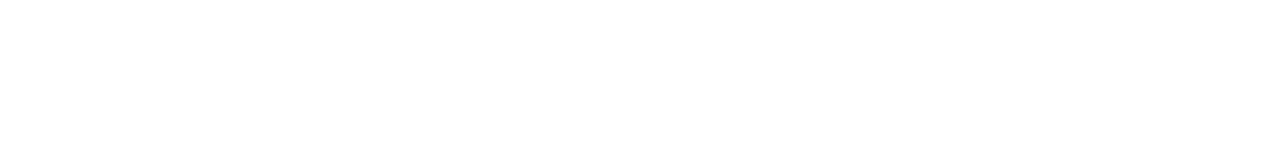
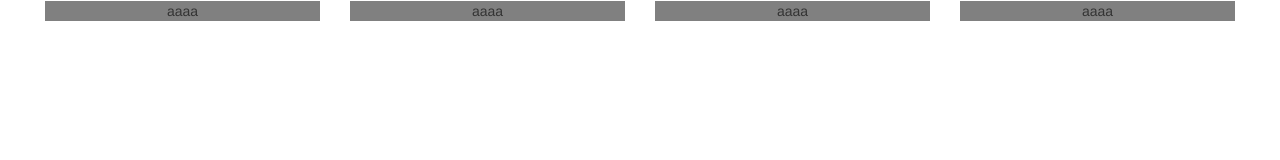
Before and after one commit to nasirukun/untilmoon, a plain HTML site: page index.html in a window 1280 px wide. Drawn offline with Linux system fonts and the light colour scheme.

Commit message:
menambahkan ryle

```diff
--- /dev/null
+++ b/css/style.css
@@ -0,0 +1,6 @@
+.produk{
+	padding: : 0 2% 1% 0;
+}
+.produk-inner{
+	background-color: grey;
+}
--- a/index.html
+++ b/index.html
@@ -1,9 +1,36 @@
 <!DOCTYPE html>
 <html>
 <head>
-	<title></title>
+	<meta charset="utf-8">
+    <meta http-equiv="X-UA-Compatible" content="IE=edge">
+    <meta name="viewport" content="width=device-width, initial-scale=1">
+	<title>Untilmoon For Your Style</title>
+	<link rel="stylesheet" type="text/css" href="css/bootstrap.min.css">
+	<link rel="stylesheet" type="text/css" href="css/bootstrap-theme.min.css">
+	<link rel="stylesheet" type="text/css" href="css/style.css">
 </head>
 <body>
+	<div class="container-fluid">
+		<div class="header col-md-12">
 
+		</div>
+		<div class="content col-md-12">
+			<div class="col-md-3 produk">
+				<div class="produk-inner"><center>aaaa</center></div>
+			</div>
+			<div class="col-md-3 produk">
+				<div class="produk-inner"><center>aaaa</center></div>
+			</div>
+			<div class="col-md-3 produk">
+				<div class="produk-inner"><center>aaaa</center></div>
+			</div>
+			<div class="col-md-3 produk">
+				<div class="produk-inner"><center>aaaa</center></div>
+			</div>
+		</div>
+		<div class="footer">
+
+		</div>
+	</div>
 </body>
 </html>
```
